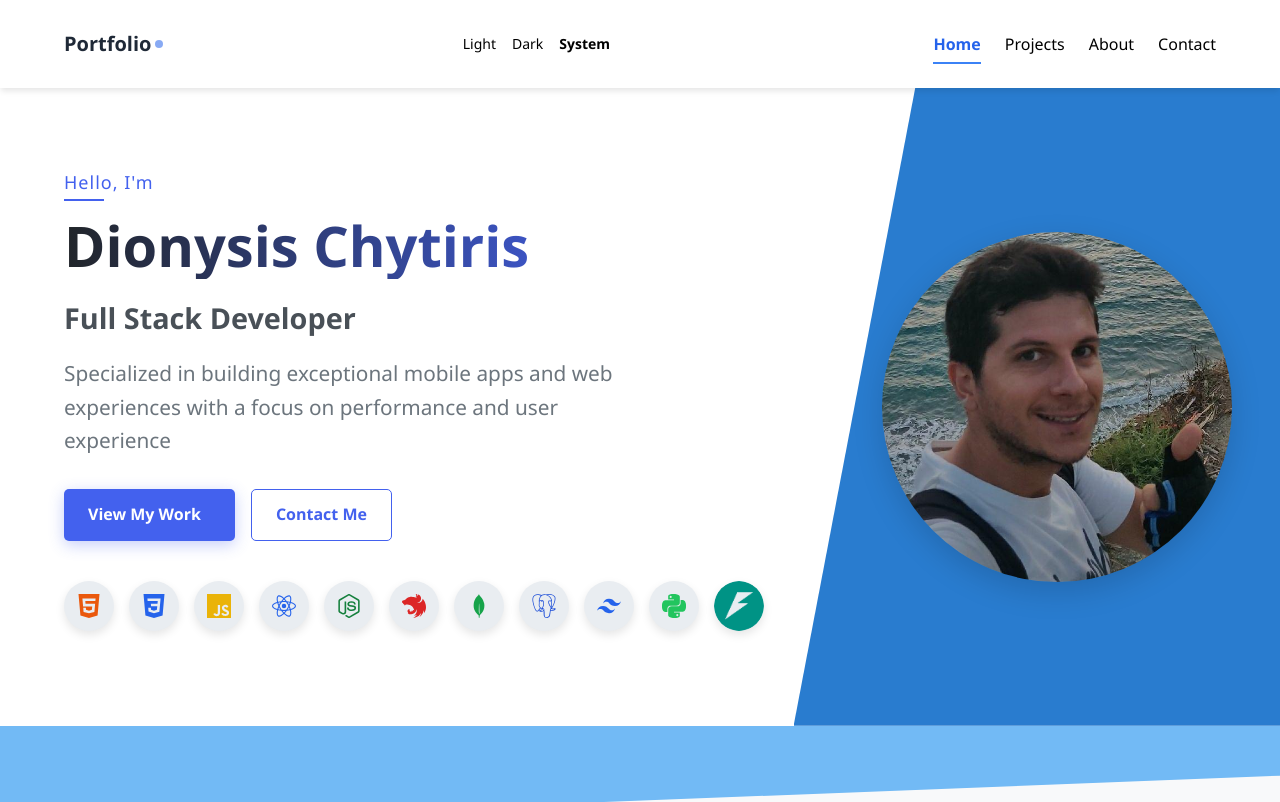
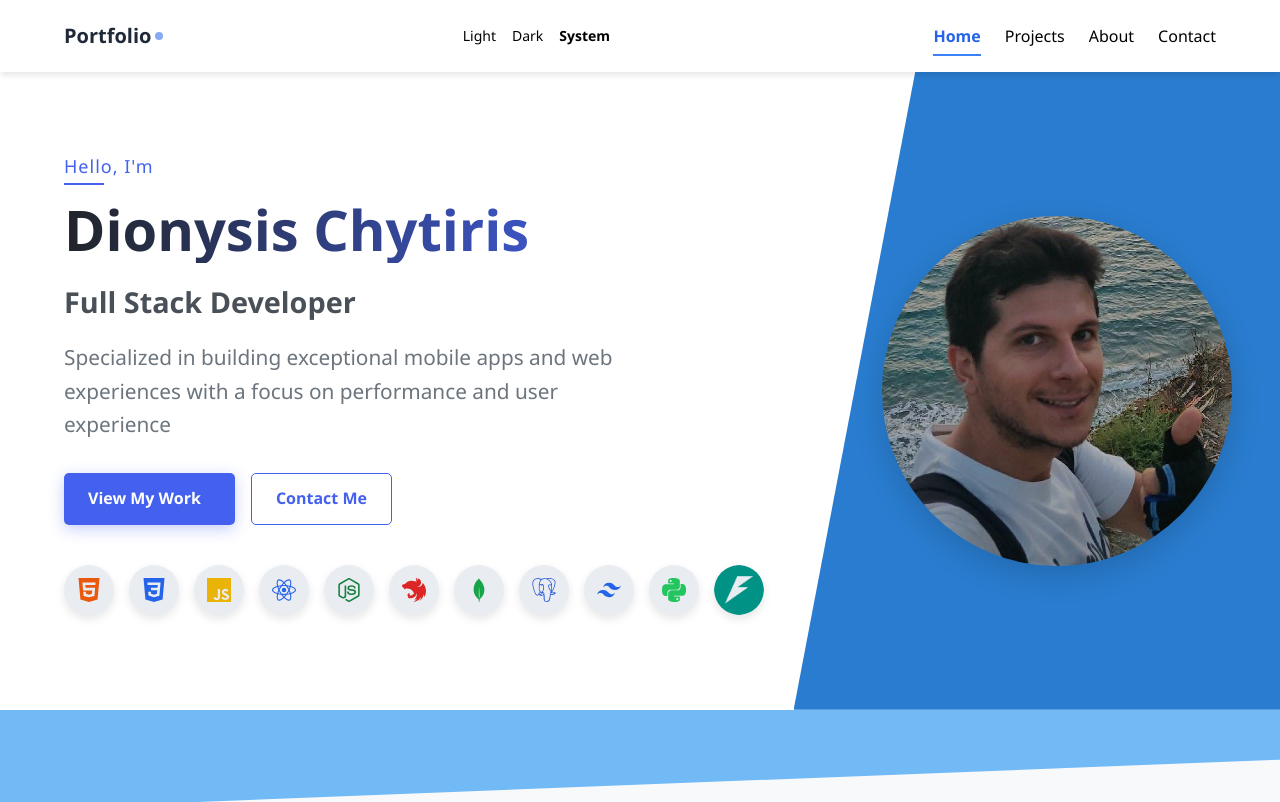
Before and after one commit to DionisisChytiris/PortofolioWebsite, a React (Vite) app: page / in a window 1280 px wide. Shown: the top 802 px of the page. Built offline with nearby package versions, Linux system fonts and the light colour scheme.

Commit message:
fix nav styling height

```diff
--- a/src/components/NavBar.jsx
+++ b/src/components/NavBar.jsx
@@ -77,7 +77,7 @@ function NavBar() {
   };
 
   return (
-    <header className="flex flex-col md:flex-row justify-between items-center px-[5%] py-6 bg-white/95 dark:bg-gray-900 dark:shadow-[0_4px_6px_-1px_rgba(255,255,255,0.15)] shadow-[0_4px_6px_-1px_rgba(0,0,0,0.1)]  sticky top-0 z-[100] backdrop-blur-md">
+    <header className="flex flex-col md:flex-row justify-between items-center px-[5%] py-4 bg-white/95 dark:bg-gray-900 dark:shadow-[0_4px_6px_-1px_rgba(255,255,255,0.15)] shadow-[0_4px_6px_-1px_rgba(0,0,0,0.1)]  sticky top-0 z-[100] backdrop-blur-md">
       <Link to="/" onClick={() => dispatch(!toggle())}>
         <div className="flex items-center">
           <span className="text-xl font-bold dark:text-gray-300 text-gray-800">
```
